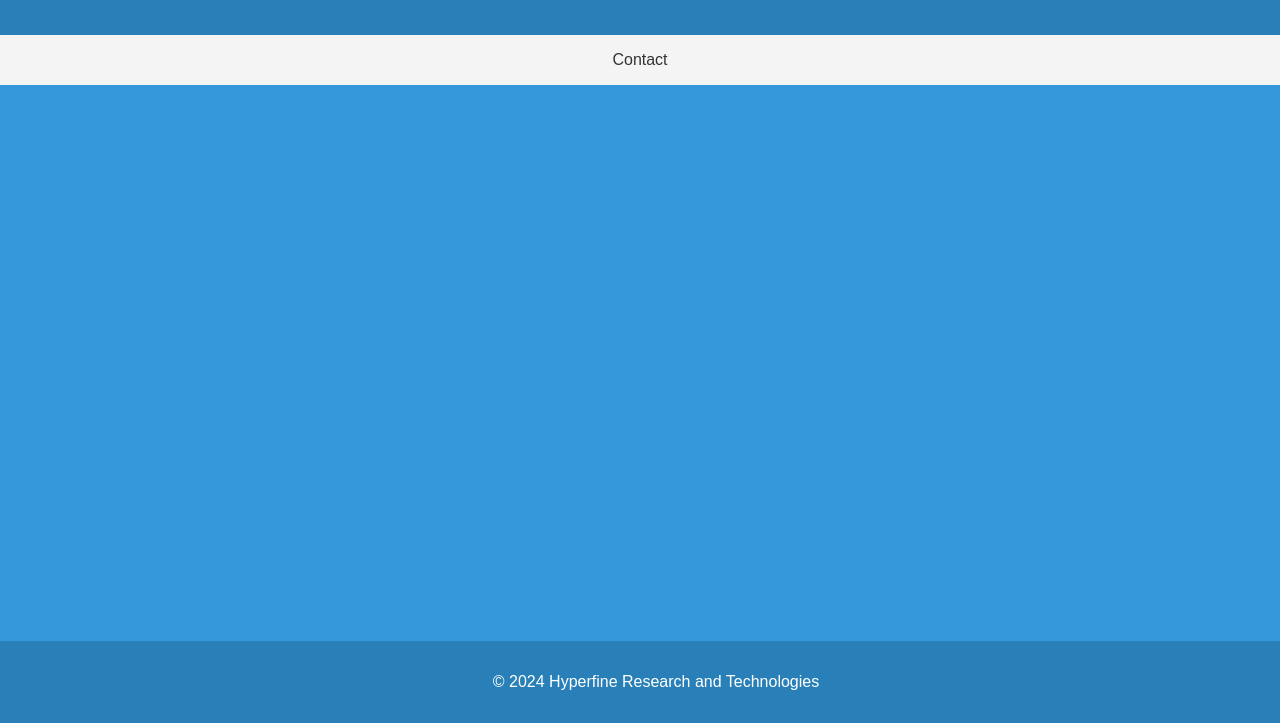
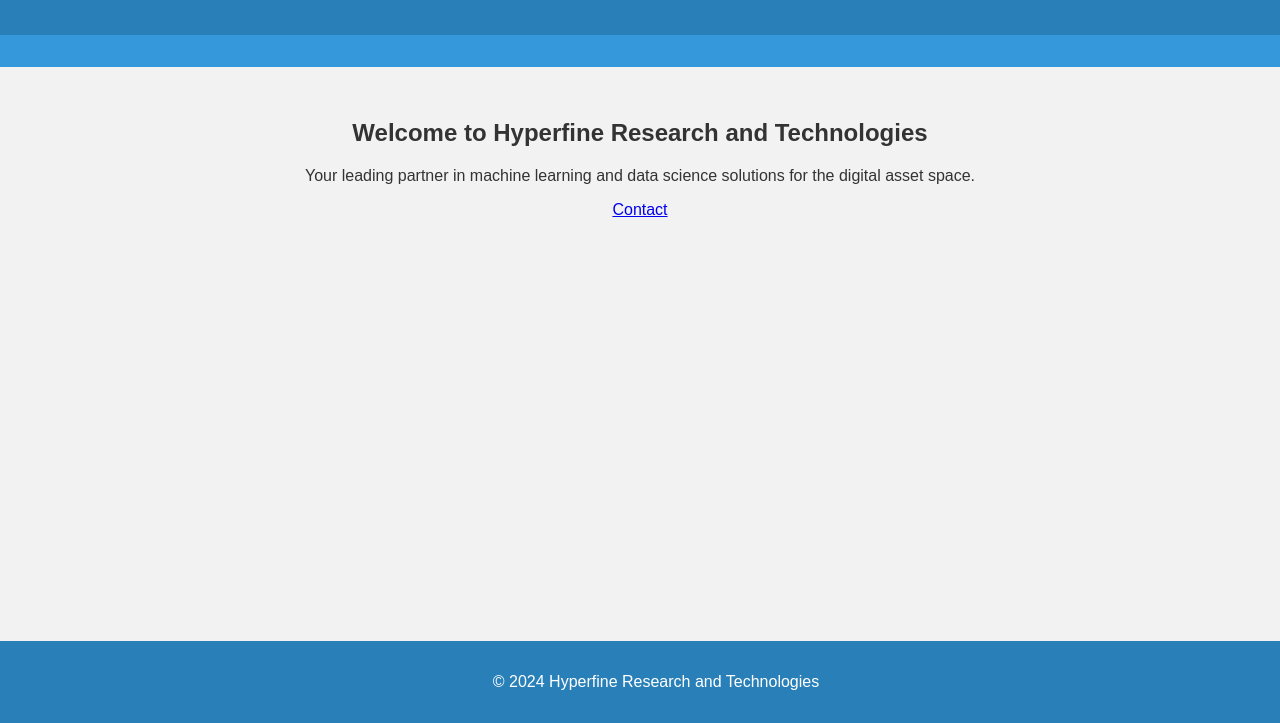
Before and after one commit to shubeur/shubeur.github.io, a plain HTML site: page index.html in a window 1280 px wide. Shown: the part 77-800 px from the top of the page. Drawn offline with Linux system fonts and the light colour scheme.

Commit message:
Update index.html

```diff
--- a/index.html
+++ b/index.html
@@ -10,29 +10,29 @@
       font-family: Arial, sans-serif;
       margin: 0;
       padding: 0;
-      background-color: #3498db; /* Updated background color to blue */
-      color: #fff;
+      background-color: #f2f2f2; /* Changed background color to a lighter shade */
+      color: #333; /* Changed text color to a darker shade for better readability */
     }
     header {
-      background-color: #2980b9; /* Darker blue for the header */
+      background-color: #2980b9;
+      color: #fff; /* Updated text color to white for better contrast */
       padding: 1em;
       text-align: center;
     }
     nav {
-      background-color: #f4f4f4;
+      background-color: #3498db; /* Changed navigation background color to a lighter blue */
       padding: 1em;
       text-align: center;
     }
     nav a {
-      text-decoration: none;
-      margin: 0 1em;
-      color: #333;
+      display: none; /* Removed the Home, Services, and About links */
     }
     section {
       padding: 2em;
+      text-align: center; /* Centered the content in the section */
     }
     footer {
-      background-color: #2980b9; /* Darker blue for the footer */
+      background-color: #2980b9;
       color: #fff;
       text-align: center;
       padding: 1em;
@@ -47,9 +47,14 @@
     <h1>Hyperfine Research and Technologies</h1>
   </header>
   <nav>
-     <a href="mailto:sr@hyperfine.tech">Contact</a> <!-- Updated contact email -->
+    <!-- No navigation links included -->
   </nav>
-   <footer>
+  <section>
+    <h2>Welcome to Hyperfine Research and Technologies</h2>
+    <p>Your leading partner in machine learning and data science solutions for the digital asset space.</p>
+    <a href="mailto:enquiries@hyperfine.tech">Contact</a> <!-- Moved the contact link below the welcome text -->
+  </section>
+  <footer>
     <p>&copy; 2024 Hyperfine Research and Technologies</p>
   </footer>
 </body>
```
